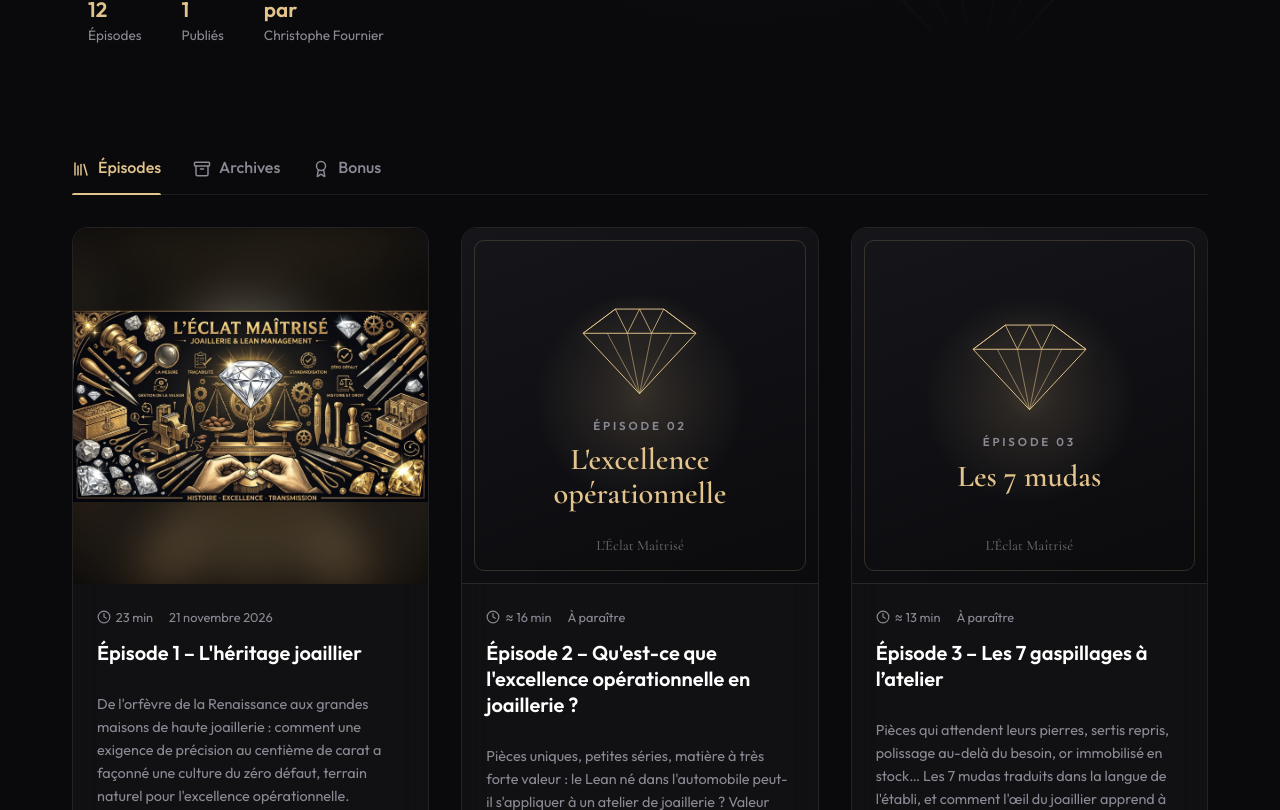
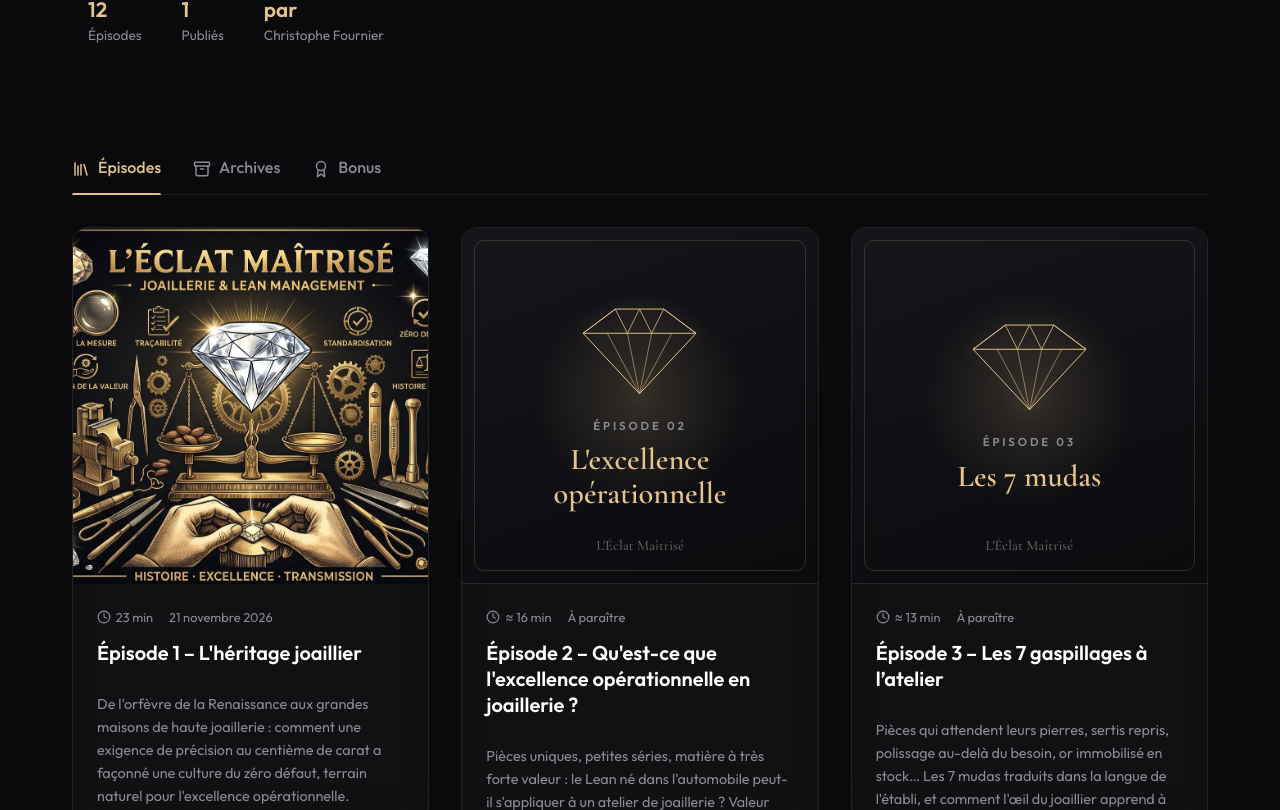
Before and after one commit to Christophe25/eclat-maitrise, a React (Vite) app: page / in a window 1280 px wide. Shown: the part 387-1197 px from the top of the page. Built offline with nearby package versions, Linux system fonts and the light colour scheme.

Commit message:
style: l'illustration remplit le cadre carré (recadrage centré)
Co-Authored-By: Claude Opus 5.5 <noreply@anthropic.com>

```diff
--- a/src/components/PodcastCard.jsx
+++ b/src/components/PodcastCard.jsx
@@ -11,10 +11,7 @@ export function PodcastCard({ podcast, isRead, isCurrentlyPlaying, onToggleRead,
     <div className={`card glass ${isRead ? 'card--read' : ''}`}>
       <div className={`card-image ${podcast.image ? 'card-image--illustration' : ''}`}>
         {podcast.image
-          ? <>
-              <img src={podcast.image} alt="" aria-hidden="true" className="card-image-backdrop" />
-              <img src={podcast.image} alt={podcast.title} className="card-image-main" />
-            </>
+          ? <img src={podcast.image} alt={podcast.title} className="card-image-main" />
           : <EpisodeCover episode={podcast} />}
         {available && (
           <button
--- a/src/index.css
+++ b/src/index.css
@@ -1018,31 +1018,15 @@ h1 {
   .hero-diamond { opacity: 0.18; width: 70vw; right: -10vw; }
 }
 
-/* Illustration fournie (souvent paysage) : même carré que les autres cartes,
-   image entière, espaces comblés par un fond flou tiré de l'image */
+/* Illustration fournie : remplit le carré de la carte (recadrage centré) */
 .card-image--illustration {
   background: #000;
 }
 
-.card-image--illustration .card-image-backdrop {
-  position: absolute;
-  inset: 0;
+.card-image--illustration .card-image-main {
   width: 100%;
   height: 100%;
   object-fit: cover;
-  padding: 0;
-  filter: blur(22px) brightness(0.45) saturate(1.1);
-  transform: scale(1.15);
-}
-
-.card-image--illustration .card-image-main {
-  position: relative;
-  width: 100%;
-  height: 100%;
-  object-fit: contain;
+  object-position: center;
   padding: 0;
 }
-
-.card:hover .card-image--illustration .card-image-backdrop {
-  transform: scale(1.15);
-}
```
